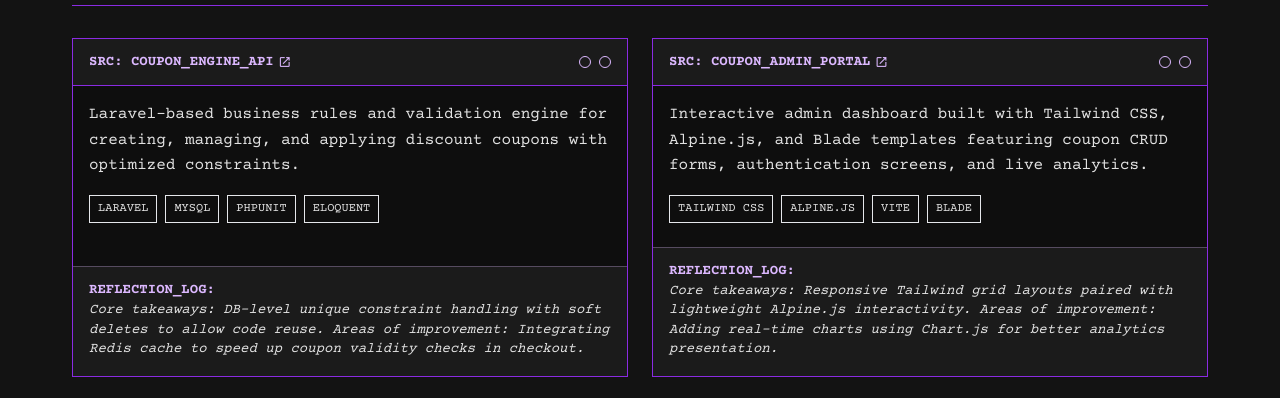
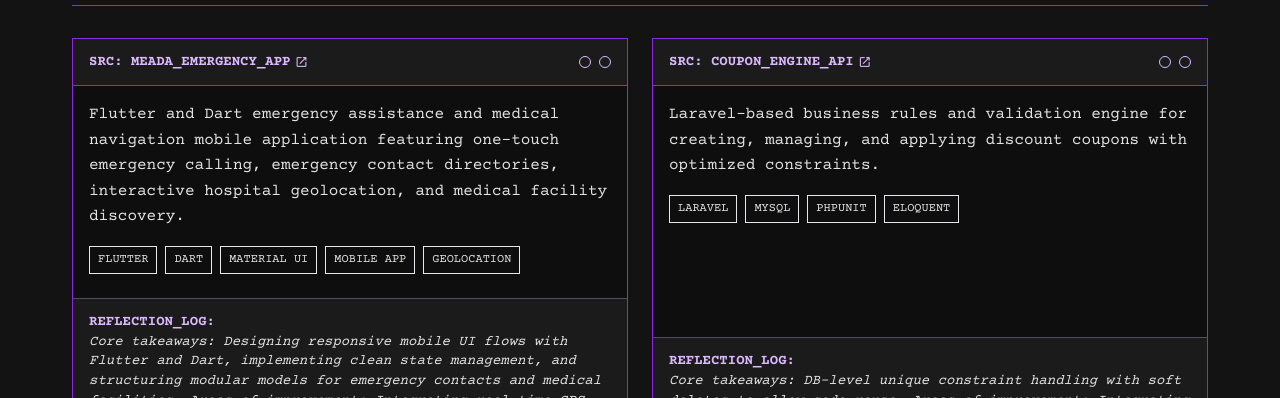
Before and after one commit to Sonita-Dev/SonitaHEANG-Portfolio, a website: page portfolio.html in a window 1280 px wide. Shown: the part 370-768 px from the top of the page. Drawn offline with nearby package versions, Linux system fonts and the light colour scheme.

Commit message:
Initial commit: Add project files

```diff
--- a/portfolio.html
+++ b/portfolio.html
@@ -259,6 +259,44 @@
         </h2>
       </div>
       <div class="grid grid-cols-1 md:grid-cols-2 gap-6">
+        <div class="terminal-card terminal-border bg-surface-container-lowest overflow-hidden flex flex-col">
+          <div class="p-stack-md terminal-divider flex justify-between items-center bg-surface-container-low">
+            <a href="https://github.com/Sonita-Dev/Meada" target="_blank" rel="noreferrer"
+              class="font-label-md text-label-md text-primary hover:underline flex items-center gap-1">
+              SRC: MEADA_EMERGENCY_APP
+              <span class="material-symbols-outlined text-[14px]">open_in_new</span>
+            </a>
+            <div class="flex gap-2">
+              <span class="w-3 h-3 border border-primary rounded-full"></span>
+              <span class="w-3 h-3 border border-primary rounded-full"></span>
+            </div>
+          </div>
+          <div class="p-stack-md space-y-stack-sm flex-grow">
+            <p class="font-body-md text-body-md text-on-surface">
+              Flutter and Dart emergency assistance and medical navigation mobile application featuring one-touch emergency calling, emergency contact directories, interactive hospital geolocation, and medical facility discovery.
+            </p>
+            <div class="flex flex-wrap gap-stack-sm py-stack-sm">
+              <span
+                class="border border-outline-variant px-2 py-1 text-[12px] font-code-inline text-on-surface-variant">FLUTTER</span>
+              <span
+                class="border border-outline-variant px-2 py-1 text-[12px] font-code-inline text-on-surface-variant">DART</span>
+              <span
+                class="border border-outline-variant px-2 py-1 text-[12px] font-code-inline text-on-surface-variant">MATERIAL UI</span>
+              <span
+                class="border border-outline-variant px-2 py-1 text-[12px] font-code-inline text-on-surface-variant">MOBILE APP</span>
+              <span
+                class="border border-outline-variant px-2 py-1 text-[12px] font-code-inline text-on-surface-variant">GEOLOCATION</span>
+            </div>
+          </div>
+          <div class="p-stack-md bg-surface-container-low border-t border-primary/30">
+            <p class="font-label-md text-label-md text-primary mb-1">
+              REFLECTION_LOG:
+            </p>
+            <p class="font-code-inline text-code-inline text-on-surface-variant italic">
+              Core takeaways: Designing responsive mobile UI flows with Flutter and Dart, implementing clean state management, and structuring modular models for emergency contacts and medical facilities. Areas of improvement: Integrating real-time GPS tracking and live Google Maps API integration.
+            </p>
+          </div>
+        </div>
         <div class="terminal-card terminal-border bg-surface-container-lowest overflow-hidden flex flex-col">
           <div class="p-stack-md terminal-divider flex justify-between items-center bg-surface-container-low">
             <a href="https://github.com/Sonita-Dev/coupon-management-system" target="_blank" rel="noreferrer"
```
Also changed, not shown: 1 other file.
